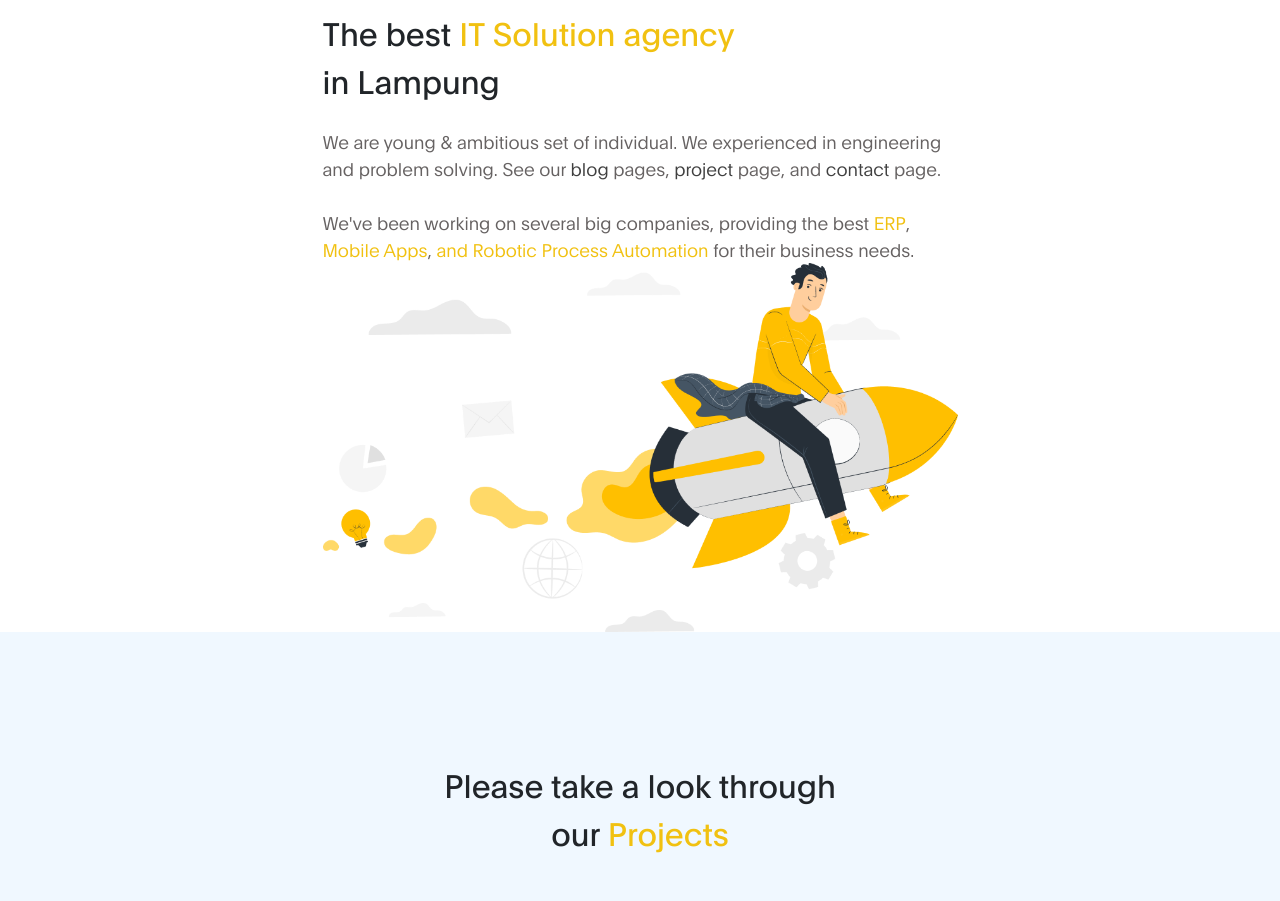
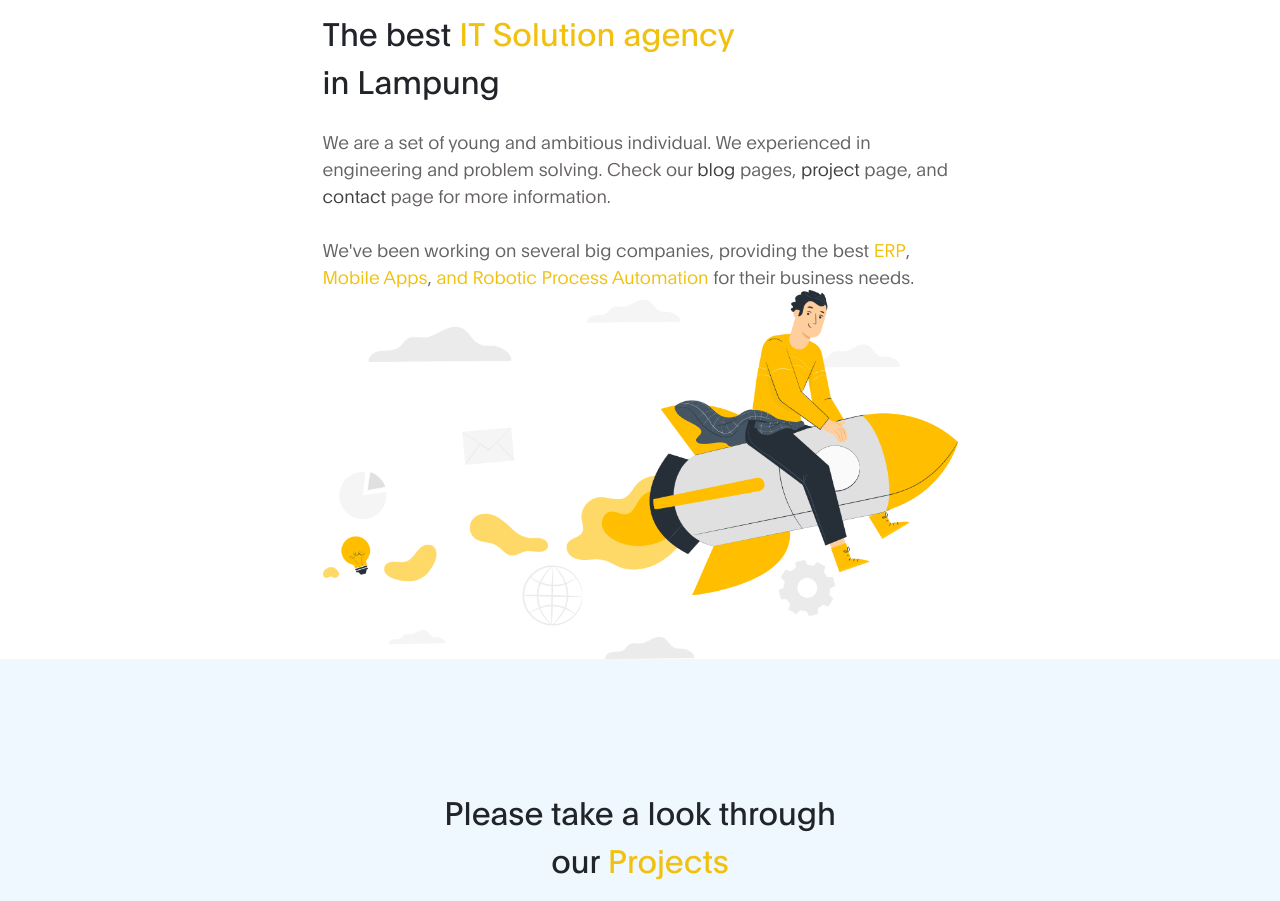
Before and after one commit to gajahITsolution/gajahITsolution.github.io, a plain HTML site: page index.html in a window 1280 px wide. Shown: the part 780-1681 px from the top of the page. Drawn offline with Linux system fonts and the light colour scheme.

Commit message:
Revisi text

```diff
--- a/index.html
+++ b/index.html
@@ -100,7 +100,7 @@ https://templatemo.com/tm-538-digital-trend
 
                               <h2 class="mb-4" data-aos="fade-up">The best <strong>IT Solution agency</strong> in Lampung</h2>
 
-                              <p class="mb-0" data-aos="fade-up">We are young & ambitious set of individual. We experienced in engineering and problem solving. See our <a href="blog.html">blog</a> pages, <a href="project-detail.html">project</a> page, and <a href="contact.html">contact</a> page.
+                              <p class="mb-0" data-aos="fade-up">We are a set of young and ambitious individual. We experienced in engineering and problem solving. Check our <a href="blog.html">blog</a> pages, <a href="project-detail.html">project</a> page, and <a href="contact.html">contact</a> page for more information.
                               <br><br>We've been working on several big companies, providing the best <strong>ERP</strong>, <strong>Mobile Apps</strong>, <strong>and Robotic Process Automation</strong> for their business needs.</p>
                          </div>
 
```
